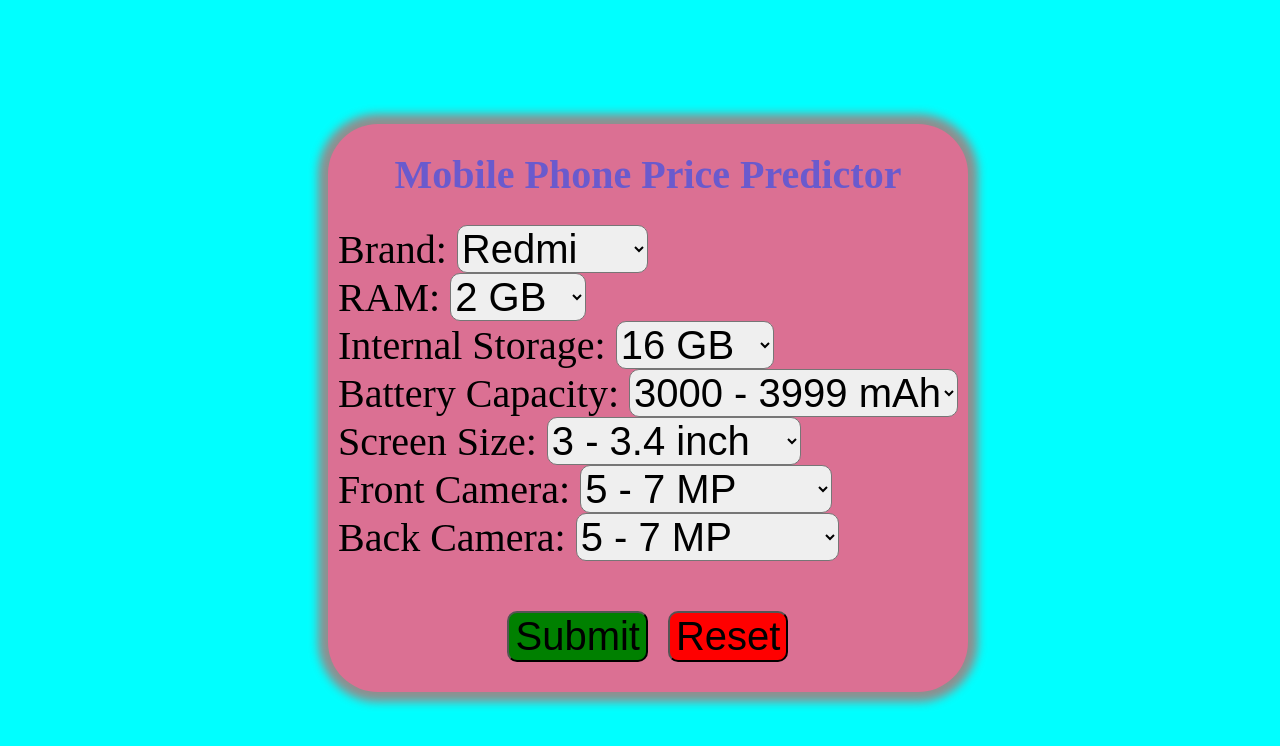
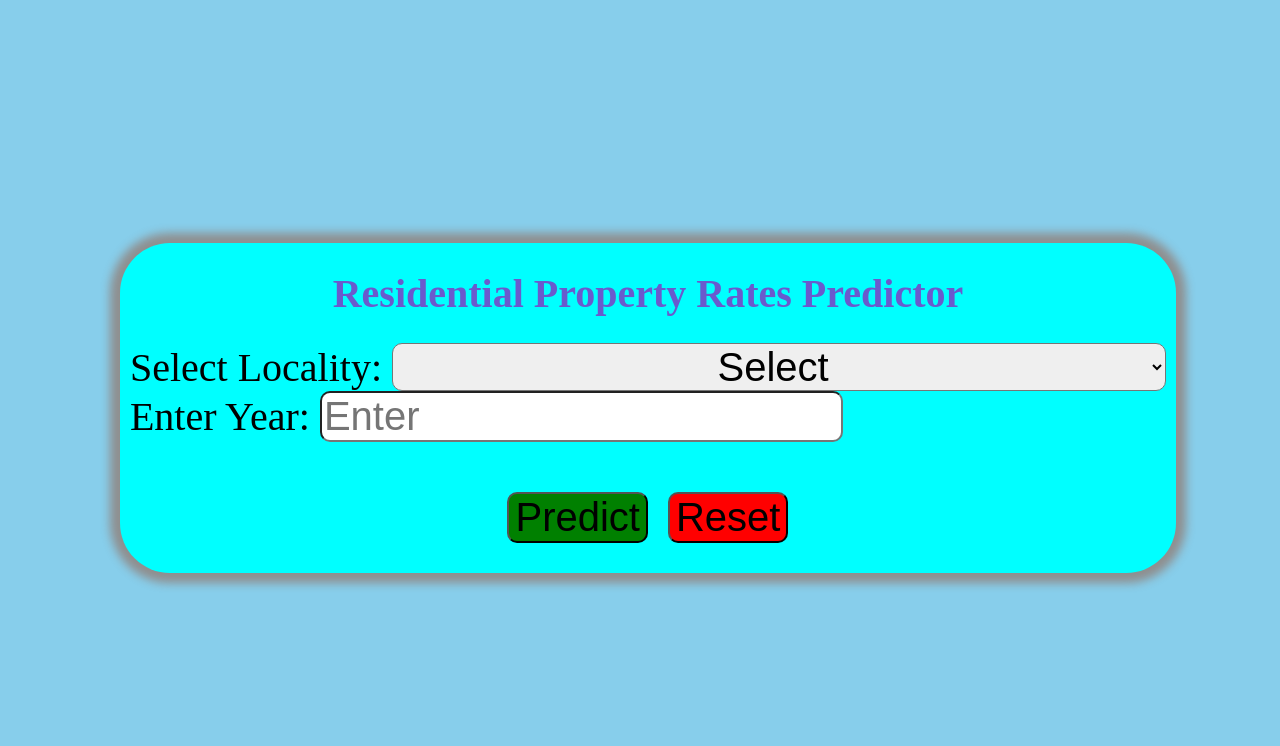
Before and after one commit to sk66641/Residential-Property-Rates-Predictor, a plain HTML site: page index.html in a window 1280 px wide. Drawn offline with Linux system fonts and the light colour scheme.

Commit message:
Update index.html

```diff
--- a/index.html
+++ b/index.html
@@ -4,7 +4,8 @@
 <head>
     <meta charset="UTF-8">
     <meta name="viewport" content="width=device-width, initial-scale=1.0">
-    <title>Document</title>
+    <title>Residential Property Rates Predictor</title>
+    <link rel="stylesheet" href="style.css">
 </head>
 <style>
     * {
@@ -17,34 +18,47 @@
         display: flex;
         justify-content: center;
         align-items: center;
-        background-color: aqua;
+        background-color: skyblue;
+    }
+
+    h1 {
+        color: slateblue;
+        text-align: center;
     }
 
     .box {
-        background-color: palevioletred;
+        background-color: aqua;
         border-radius: 50px;
         padding: 0px 10px 10px 10px;
         box-shadow: 0px 0px 10px 10px #8f8f8f;
-
     }
 
-    #submit {
+    #locality {
+        text-align: center;
+        border-radius: 10px;
+    }
+
+    #year {
+        border-radius: 10px;
+    }
+
+    #predict {
         background-color: green;
         cursor: pointer;
         border-radius: 10px;
     }
 
-    #submit:hover {
+    #predict:hover {
         background-color: darkgreen;
     }
 
-    #clear {
+    #reset {
         border-radius: 10px;
         background-color: red;
         cursor: pointer;
     }
 
-    #clear:hover {
+    #reset:hover {
         background-color: darkred;
 
     }
@@ -58,11 +72,11 @@
         gap: 20px;
     }
 
-    .output {
+    #output {
         display: flex;
-        color: yellow;
+        /* color: brown; */
         align-items: center;
-        justify-self: center;
+        justify-content: center;
     }
 
     @media only screen and (max-width: 651px) {
@@ -89,118 +103,95 @@
 
 <body>
     <div class="box">
-        <h1 style="color: slateblue; text-align: center;">Mobile Phone Price Predictor</h1>
+        <h1>Residential Property Rates Predictor</h1>
         <div>
-            <label>Brand:</label>
-            <select style="border-radius: 10px;" id="brand">
-                <option value="1">Redmi</option>
-                <option value="2">Poco</option>
-                <option value="3">Realme</option>
-                <option value="4">OnePlus</option>
-                <option value="5">Vivo</option>
-                <option value="6">Samsung</option>
-                <option value="7">Apple</option>
+            <label>Select Locality:</label>
+            <select id="locality">
+                <option style="background-color: lightslategray; color: white;" value="0">Select</option>
+                <option value="1">Dwarka (New Delhi, India)</option>
+                <option value="2">Ashok Nagar (Bangalore, India)</option>
+                <option value="3">East Kolkata Township, (Kolkata, India)</option>
+                <option value="4">Mandaveli (Chennai, India)</option>
+                <option value="5">Hitech City Road (Hyderabad, India)</option>
+                <option value="6">Bandra West (Mumbai, India)</option>
+                <option value="7">Old Delhi Gurgaon Road, (Gurgaon, India)</option>
+
             </select>
         </div>
         <div>
-            <label>RAM:</label>
-            <select style="border-radius: 10px;" id="ram">
-                <option value="2">2 GB</option>
-                <option value="3">3 GB</option>
-                <option value="4">4 GB</option>
-                <option value="6">6 GB</option>
-                <option value="8">8 GB</option>
-                <option value="12">12 GB</option>
-            </select>
-        </div>
-        <div>
-            <label>Internal Storage:</label>
-            <select style="border-radius: 10px;" id="internal_storage">
-                <option value="16">16 GB</option>
-                <option value="32">32 GB</option>
-                <option value="64">64 GB</option>
-                <option value="128">128 GB</option>
-                <option value="512">512 GB</option>
-            </select>
-        </div>
-        <div>
-            <label>Battery Capacity:</label>
-            <select style="border-radius: 10px;" id="battery_capacity">
-                <option value="3500">3000 - 3999 mAh</option>
-                <option value="4500">4000 - 4999 mAh</option>
-                <option value="5500">5000 - 5999 mAh</option>
-                <option value="6500">6000 - 6999 mAh</option>
-            </select>
-            <div>
-                <label>Screen Size:</label>
-                <select style="border-radius: 10px;" id="screen_size">
-                    <option value="32">3 - 3.4 inch</option>
-                    <option value="37">3.5 - 3.9 inch</option>
-                    <option value="42">4 - 4.4 inch</option>
-                    <option value="47">4.5 - 4.9 inch</option>
-                    <option value="52">5 - 5.4 inch</option>
-                    <option value="57">5.5 - 5.9 inch</option>
-                    <option value="62">6 - 6.4 inch</option>
-                    <option value="67">6.5 - 6.9 inch</option>
-                </select>
-            </div>
-        </div>
-        <div>
-            <label>Front Camera:</label>
-            <select style="border-radius: 10px;" id="front_camera">
-                <option value="6">5 - 7 MP</option>
-                <option value="10">8 - 11.9 MP</option>
-                <option value="14">12 - 15.9 MP</option>
-                <option value="19">16 - 20.9 MP</option>
-                <option value="26">21 - 31.9 MP</option>
-                <option value="41">32 - 50 MP</option>
-
-            </select>
+            <label>Enter Year:</label>
+            <input type="text" id="year" placeholder="Enter">
         </div>
 
-        <div>
-            <label>Back Camera:</label>
-            <select style="border-radius: 10px;" id="back_camera">
-                <option value="6">5 - 7 MP</option>
-                <option value="10">8 - 11.9 MP</option>
-                <option value="14">12 - 15.9 MP</option>
-                <option value="19">16 - 20.9 MP</option>
-                <option value="26">21 - 31.9 MP</option>
-                <option value="40">32 - 47.9 MP</option>
-                <option value="56">48 - 63.9 MP</option>
-                <option value="86">64 - 108 MP</option>
-                <option value="155">109 - 200 MP</option>
-            </select>
-        </div>
         <div class="button">
-            <button id="submit">Submit</button>
-            <button id="clear">Reset</button>
+            <button id="predict">Predict</button>
+            <button id="reset">Reset</button>
         </div>
         <div id="output"></div>
-        <script>
-            document.getElementById("submit").addEventListener("click", () => {
-                let brand = Number(document.getElementById("brand").value);
-                let ram = Number(document.getElementById("ram").value);
-                let internal_storage = Number(document.getElementById("internal_storage").value);
-                let battery_capacity = Number(document.getElementById("battery_capacity").value);
-                let screen_size = Number(document.getElementById("screen_size").value);
-                let front_camera = Number(document.getElementById("front_camera").value);
-                let back_camera = Number(document.getElementById("back_camera").value);
-                let output = parseInt(brand * 20 + ram + internal_storage + back_camera + screen_size + battery_capacity + front_camera);
-                // output = parseInt((output / 4000)+1);
-                console.log(typeof output);
-                document.getElementById("output").innerHTML = `Predicted Price: $${output}`;
-                document.getElementById("output").style.color = `yellow`;
-                document.getElementById("output").style.textAlign = `center`;
+        <script src="script.js"></script>
+    </div>
+    <script>
+        function run() {
+            let locality = document.getElementById("locality").value;
+            let year = document.getElementById("year").value;
+            if (locality == 0) {
 
-            })
-            document.getElementById("clear").addEventListener("click", (event) => {
-                window.location.reload();
-            })
+                document.getElementById("output").innerHTML = "Please select locality!"
+                document.getElementById("output").style.color = "red"
+            }
+            else if (year == "") {
 
+                document.getElementById("output").innerHTML = "Please enter year!";
+                document.getElementById("output").style.color = "red"
+            }
+            else {
+                document.getElementById("output").style.color = "brown"
+                let output = Math.round(188.2*year - 370896);
+                if (locality == 1) {
 
-        </script>
-    </div>
+                    document.getElementById("output").innerHTML = `Predicted Average Price: ${output} Rs/Sq-ft`;
+                }
+                else if (locality == 2) {
+                    document.getElementById("output").innerHTML = `${output}`;
+
+                }
+                else if (locality == 3) {
+
+                    document.getElementById("output").innerHTML = `${output}`;
+                }
+                else if (locality == 4) {
+
+                    document.getElementById("output").innerHTML = `${output}`;
+                }
+                else if (locality == 5) {
+
+                    document.getElementById("output").innerHTML = `${output}`;
+                }
+                else if (locality == 6) {
+
+                    document.getElementById("output").innerHTML = `${output}`;
+                }
+                else if (locality == 6) {
+
+                    document.getElementById("output").innerHTML = `${output}`;
+                }
+
+            }
+
+        }
+        document.getElementById("predict").addEventListener("click", () => {
+            run();
+        })
+        document.addEventListener("keydown", (event) => {
+            if (event.key == "Enter") {
+                run();
+            }
+        })
+        document.getElementById("reset").addEventListener("click", () => {
+            window.location.reload();
+        })
+
+    </script>
 </body>
 
 </html>
```
